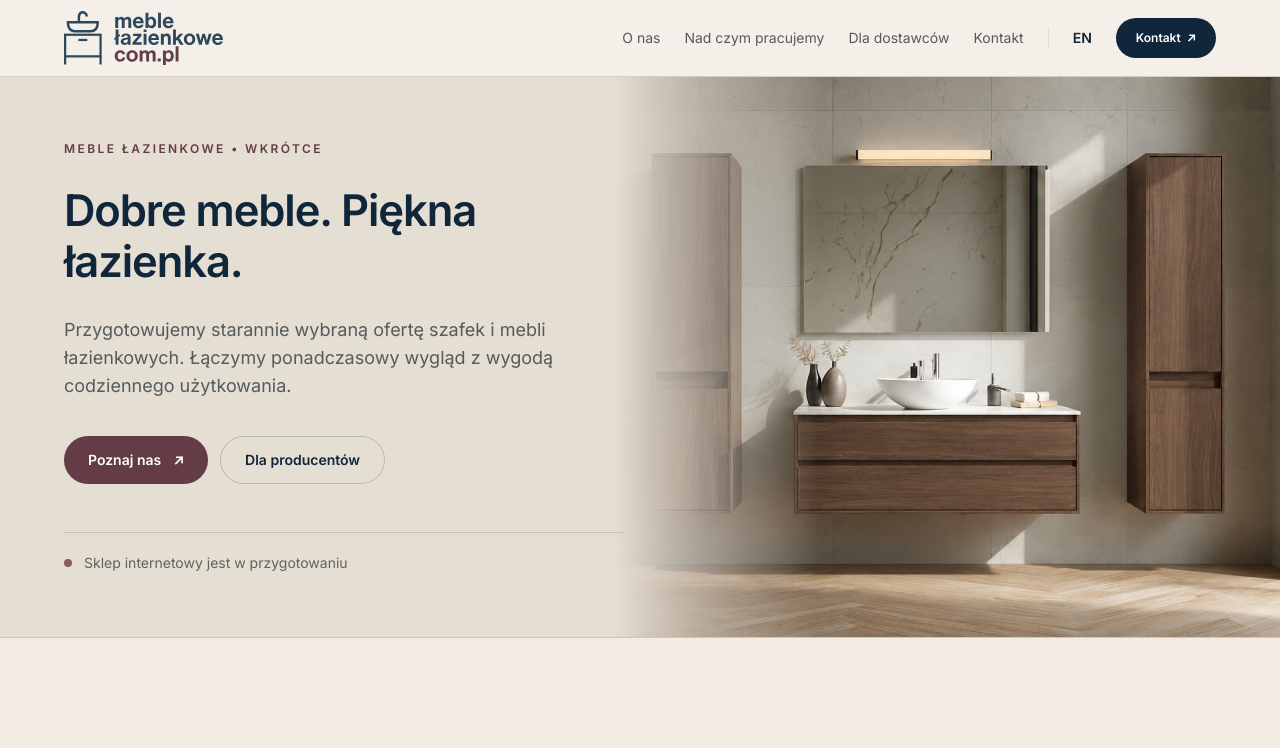
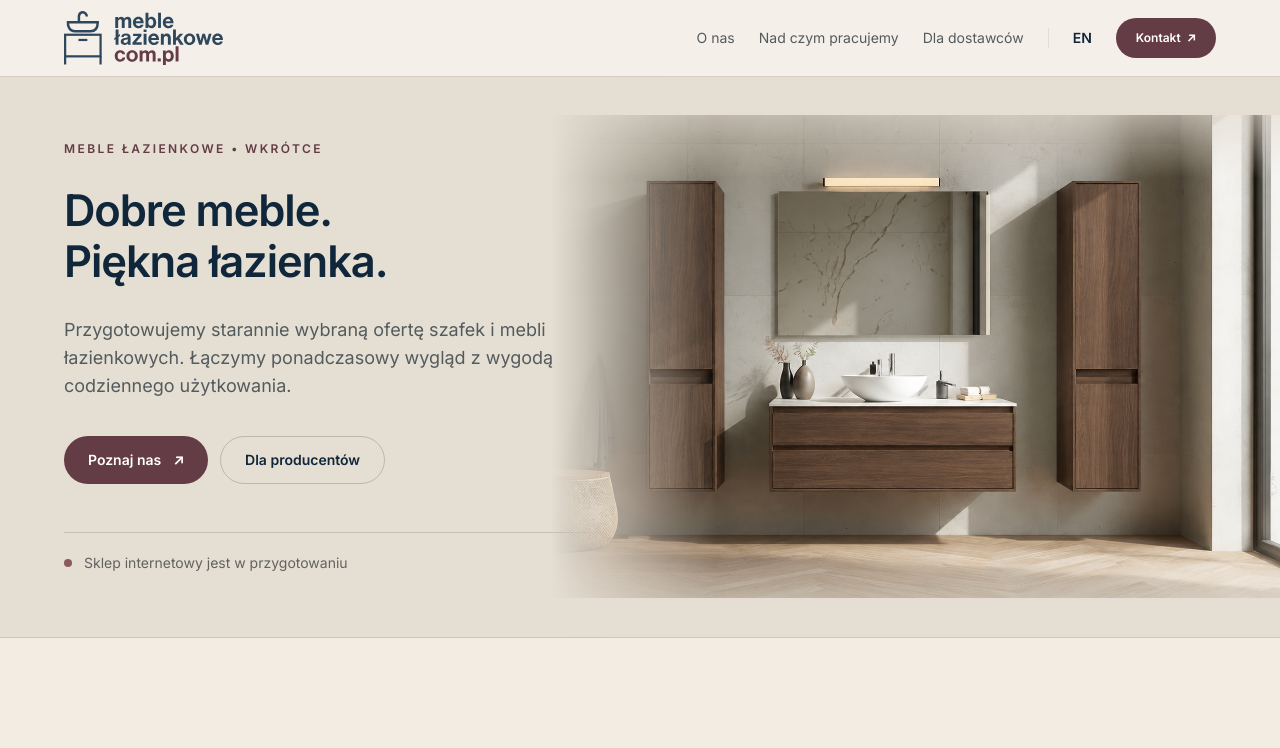
Before and after one commit to veraSwan/meblelazienkowe_com_pl, a Next.js app: page / in a window 1280 px wide. Shown: the top 748 px of the page. Built offline with nearby package versions, Linux system fonts and the light colour scheme.

Commit message:
Show full hero furniture and align contact accent

```diff
--- a/app/components/CompanyChrome.tsx
+++ b/app/components/CompanyChrome.tsx
@@ -11,7 +11,6 @@ const labels = {
     about: "O nas",
     focus: "Nad czym pracujemy",
     suppliers: "Dla dostawców",
-    contact: "Kontakt",
     contactCta: "Kontakt",
     note: "Wkrótce startujemy."
   },
@@ -19,7 +18,6 @@ const labels = {
     about: "About us",
     focus: "Our work",
     suppliers: "For suppliers",
-    contact: "Contact",
     contactCta: "Contact",
     note: "Launching soon."
   }
@@ -52,12 +50,11 @@ export function CompanyChrome({ children }: { children: ReactNode }) {
             <a href="#about" className="transition hover:text-[#10263a]">{t.about}</a>
             <a href="#focus" className="transition hover:text-[#10263a]">{t.focus}</a>
             <a href="#suppliers" className="transition hover:text-[#10263a]">{t.suppliers}</a>
-            <a href="#contact" className="transition hover:text-[#10263a]">{t.contact}</a>
             <span className="h-5 w-px bg-[#deded7]" aria-hidden="true" />
             <Link href={isEnglish ? "/" : "/en"} className="font-semibold text-[#10263a] transition hover:text-[#643c45]">
               {isEnglish ? "PL" : "EN"}
             </Link>
-            <a href="#contact" className="inline-flex min-h-10 items-center gap-1.5 rounded-full bg-[#10263a] px-5 text-xs font-semibold text-white transition hover:bg-[#25445d]">
+            <a href="#contact" className="inline-flex min-h-10 items-center gap-1.5 rounded-full bg-[#643c45] px-5 text-xs font-semibold text-white transition hover:bg-[#754851] focus-visible:outline focus-visible:outline-2 focus-visible:outline-offset-2 focus-visible:outline-[#643c45]">
               {t.contactCta} <span aria-hidden="true">↗</span>
             </a>
           </div>
@@ -65,7 +62,7 @@ export function CompanyChrome({ children }: { children: ReactNode }) {
             <Link href={isEnglish ? "/" : "/en"} className="text-sm font-semibold text-[#10263a]">
               {isEnglish ? "PL" : "EN"}
             </Link>
-            <a href="#contact" className="inline-flex min-h-10 items-center whitespace-nowrap rounded-full bg-[#10263a] px-4 text-xs font-semibold text-white">
+            <a href="#contact" className="inline-flex min-h-10 items-center whitespace-nowrap rounded-full bg-[#643c45] px-4 text-xs font-semibold text-white transition hover:bg-[#754851] focus-visible:outline focus-visible:outline-2 focus-visible:outline-offset-2 focus-visible:outline-[#643c45]">
               {t.contactCta}
             </a>
           </div>
--- a/app/components/CompanyLanding.tsx
+++ b/app/components/CompanyLanding.tsx
@@ -4,7 +4,7 @@ type Locale = "pl" | "en";
 
 type Copy = {
   eyebrow: string;
-  title: string;
+  title: [string, string];
   lead: string;
   primaryCta: string;
   secondaryCta: string;
@@ -35,7 +35,7 @@ type Copy = {
 const copy: Record<Locale, Copy> = {
   pl: {
     eyebrow: "Meble łazienkowe • wkrótce",
-    title: "Dobre meble. Piękna łazienka.",
+    title: ["Dobre meble.", "Piękna łazienka."],
     lead: "Przygotowujemy starannie wybraną ofertę szafek i mebli łazienkowych. Łączymy ponadczasowy wygląd z wygodą codziennego użytkowania.",
     primaryCta: "Poznaj nas",
     secondaryCta: "Dla producentów",
@@ -68,7 +68,7 @@ const copy: Record<Locale, Copy> = {
   },
   en: {
     eyebrow: "Bathroom furniture • coming soon",
-    title: "Good furniture. A better bathroom.",
+    title: ["Good furniture.", "A better bathroom."],
     lead: "We are preparing a carefully selected range of bathroom cabinets and furniture, bringing timeless design together with everyday comfort.",
     primaryCta: "Meet us",
     secondaryCta: "For manufacturers",
@@ -109,21 +109,23 @@ export function CompanyLanding({ locale = "pl" }: { locale?: Locale }) {
   return (
     <main className="bg-[#e5ded3] text-[#10263a]">
       <section className="relative overflow-hidden border-b border-[#cfc5b9] bg-[#e5ded3]">
-        <div className="relative aspect-[16/10] w-full overflow-hidden bg-[#c8b6a5] xl:absolute xl:inset-y-0 xl:right-0 xl:h-full xl:w-[60%] xl:aspect-auto">
+        <div className="hero-photo relative aspect-[1659/948] w-full overflow-hidden bg-[#e5ded3] xl:absolute xl:inset-y-0 xl:right-0 xl:h-full xl:w-[66%] xl:aspect-auto">
           <Image
             src="/images/hero-walnut.png"
             alt={isEnglish ? "Walnut bathroom cabinets with a vanity and mirror" : "Łazienka z orzechowymi szafkami, umywalką i lustrem"}
             fill
             priority
-            sizes="(min-width: 1280px) 60vw, 100vw"
-            className="object-cover object-center"
+            sizes="(min-width: 1280px) 66vw, 100vw"
+            className="object-contain object-right"
           />
         </div>
-        <div className="pointer-events-none absolute inset-0 z-[1] hidden xl:block" style={{ background: "linear-gradient(90deg, #e5ded3 0%, #e5ded3 48%, transparent 64%)" }} />
+        <div className="pointer-events-none absolute inset-0 z-[1] hidden xl:block" style={{ background: "linear-gradient(90deg, #e5ded3 0%, #e5ded3 43%, transparent 56%)" }} />
         <div className="relative z-10 mx-auto max-w-[1320px] px-6 py-14 sm:px-10 sm:py-20 xl:flex xl:min-h-[540px] xl:items-center xl:px-16 xl:py-16 2xl:min-h-[610px]">
           <div className="max-w-[560px]">
             <p className="text-xs font-semibold uppercase tracking-[0.2em] text-[#643c45]">{t.eyebrow}</p>
-            <h1 className="mt-7 max-w-[560px] text-[clamp(2.5rem,3.4vw,3.625rem)] font-semibold leading-[1.18] tracking-[-0.025em]">{t.title}</h1>
+            <h1 className="mt-7 max-w-[560px] text-[clamp(2.5rem,3.4vw,3.625rem)] font-semibold leading-[1.18] tracking-[-0.025em]">
+              {t.title.map((line) => <span key={line} className="block">{line}</span>)}
+            </h1>
             <p className="mt-7 max-w-[540px] text-base leading-8 text-[#535b5d] sm:text-lg">{t.lead}</p>
             <div className="mt-9 flex flex-wrap gap-3">
               <a href="#about" className="inline-flex min-h-12 items-center justify-center rounded-full bg-[#643c45] px-6 text-sm font-semibold text-white transition hover:bg-[#7a4b56] focus-visible:outline focus-visible:outline-2 focus-visible:outline-offset-2 focus-visible:outline-[#643c45]">
--- a/app/globals.css
+++ b/app/globals.css
@@ -1,6 +1,13 @@
 @tailwind base;
 @tailwind components;
 @tailwind utilities;
+
+@media (min-width: 1280px) {
+  .hero-photo {
+    -webkit-mask-image: linear-gradient(to bottom, transparent, #000 18%, #000 82%, transparent);
+    mask-image: linear-gradient(to bottom, transparent, #000 18%, #000 82%, transparent);
+  }
+}
 
 @layer base {
   :root {
```
